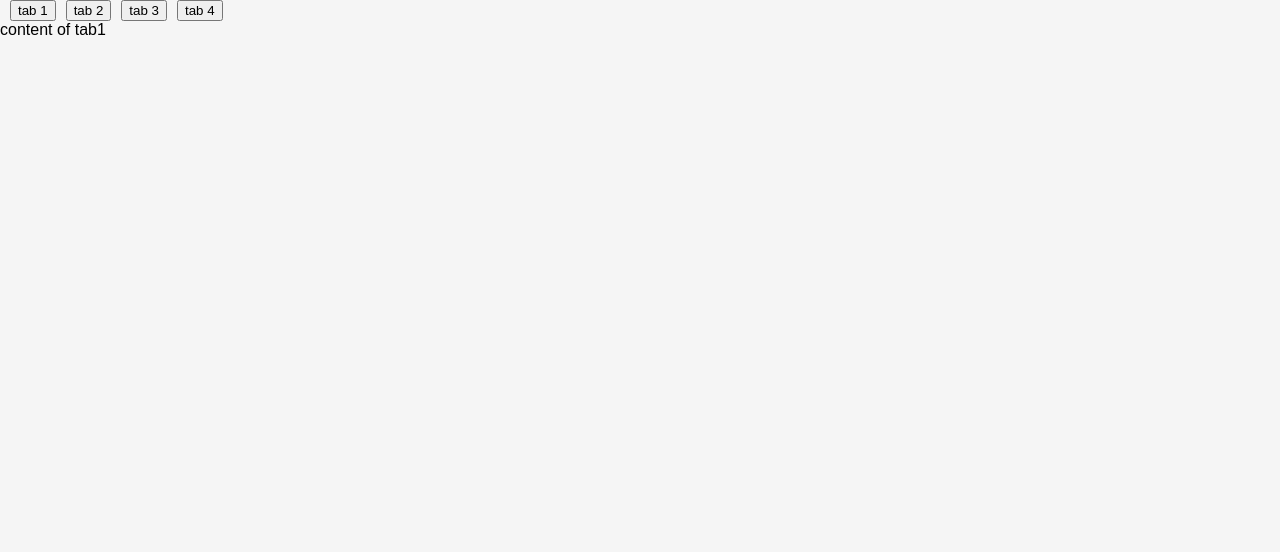
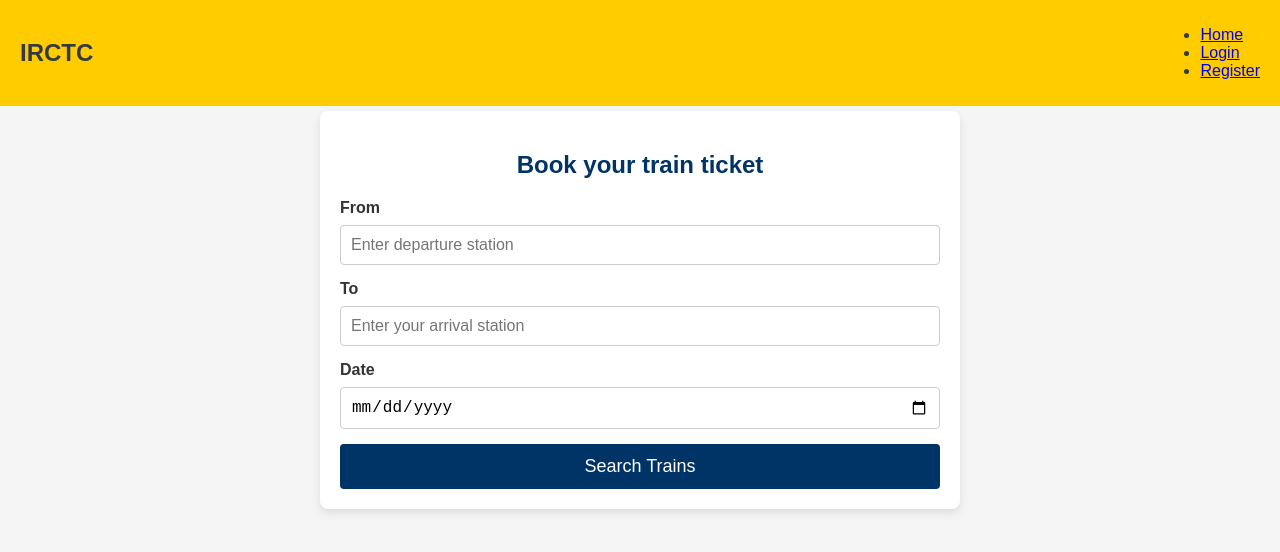
Before and after one commit to prikshit8/react, a React (Create React App) app: page / in a window 1280 px wide. Shown: the top 552 px of the page. Built offline with nearby package versions, Linux system fonts and the light colour scheme.

Commit message:
react router dom

```diff
--- a/package.json
+++ b/package.json
@@ -11,6 +11,7 @@
     "lodash.debounce": "^4.0.8",
     "react": "^18.3.1",
     "react-dom": "^18.3.1",
+    "react-router-dom": "^7.0.1",
     "react-scripts": "5.0.1",
     "styled-components": "^6.1.13",
     "web-vitals": "^2.1.4"
--- a/src/App.js
+++ b/src/App.js
@@ -1,4 +1,5 @@
 import "./App.css";
+import { createBrowserRouter, Outlet, RouterProvider } from "react-router-dom";
 import Counter from "./Components/Counter/Counter";
 import HomePage from "./Components/Homepage/HomePage";
 import Login from "./Components/Login/Login";
@@ -7,6 +8,26 @@ import Search from "./Components/Search/Search";
 import Solution from "./Components/Solution/Solution";
 import UsePrevComp from "./Components/UsePrevComp/UsePrevComp";
 import { useOnlineStatus } from "./hooks/useOnlineStatus";
+import Navbar from "./Components/Navbar/Navbar";
+import NotFound from "./Components/NotFound/NotFound";
+
+const router = createBrowserRouter([
+  {
+    path: "/",
+    element: (
+      <>
+        <Navbar />
+        <Outlet />
+      </>
+    ),
+    children: [
+      { index: true, element: <HomePage /> },
+      { path: "/login", element: <Login /> },
+      { path: "/register", element: <Register /> },
+      { path: "*", element: <NotFound /> },
+    ],
+  },
+]);
 
 function App() {
   // const [show, setShow] = useState(true);
@@ -18,10 +39,11 @@ function App() {
   }
   return (
     <div>
+      <RouterProvider router={router} />
       {/* <HomePage /> */}
       {/* <Counter /> */}
       {/* <Login /> */}
-      <Solution />
+      {/* <Solution /> */}
       {/* <Search /> */}
       {/* <h1>Current Count: {count}</h1>
       <h2>Prev Count: {prevCount}</h2>
--- a/src/Components/Homepage/HomePage.js
+++ b/src/Components/Homepage/HomePage.js
@@ -24,7 +24,7 @@ const HomePage = () => {
 
   return (
     <div className={styles.homepage}>
-      <Navbar />
+      {/* <Navbar /> */}
       <h2 className={styles.heading}>Book your train ticket</h2>
       <form onSubmit={handleSubmit}>
         <div className={styles["form-group"]}>
--- a/src/Components/Navbar/Navbar.js
+++ b/src/Components/Navbar/Navbar.js
@@ -1,4 +1,5 @@
 import styled from "styled-components";
+import { Link } from "react-router-dom";
 
 import "./Navbar.css";
 
@@ -17,13 +18,16 @@ const Navbar = () => {
       <h1>IRCTC</h1>
       <ul>
         <li>
-          <a href="/">Home</a>
+          {/* <a href="/">Home</a> */}
+          <Link to="/">Home</Link>
         </li>
         <li>
-          <a href="/login">Login</a>
+          {/* <a href="/login">Login</a> */}
+          <Link to="/login">Login</Link>
         </li>
         <li>
-          <a href="/Register">Register</a>
+          {/* <a href="/Register">Register</a> */}
+          <Link to="/Register">Register</Link>
         </li>
       </ul>
     </StyleNav>
--- /dev/null
+++ b/src/Components/NotFound/NotFound.js
@@ -0,0 +1,5 @@
+const NotFound = () => {
+  return <h1>404 - page not found</h1>;
+};
+
+export default NotFound;
```
Also changed, not shown: 1 other file (tests, documents, lock files or other folders).
